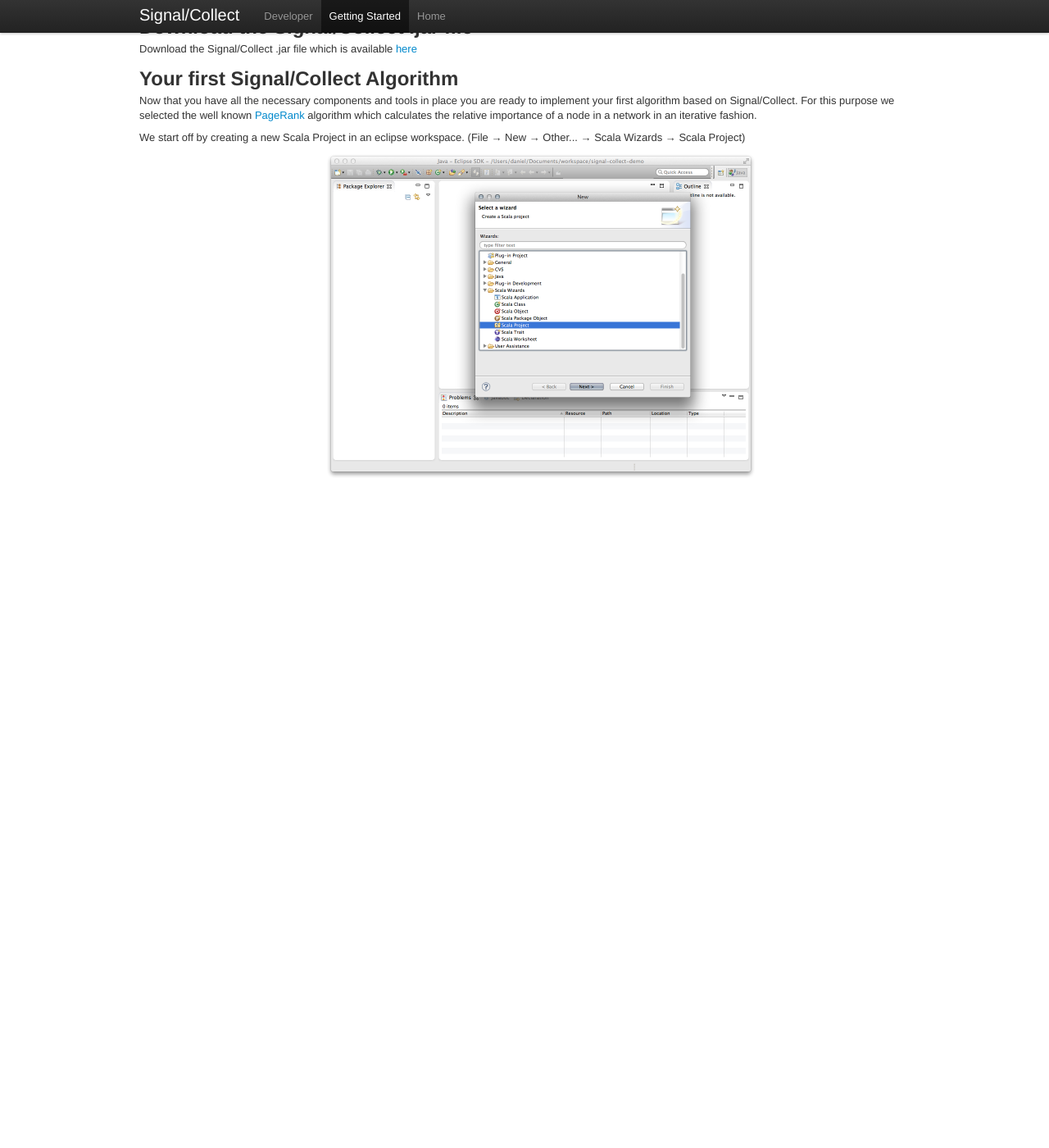
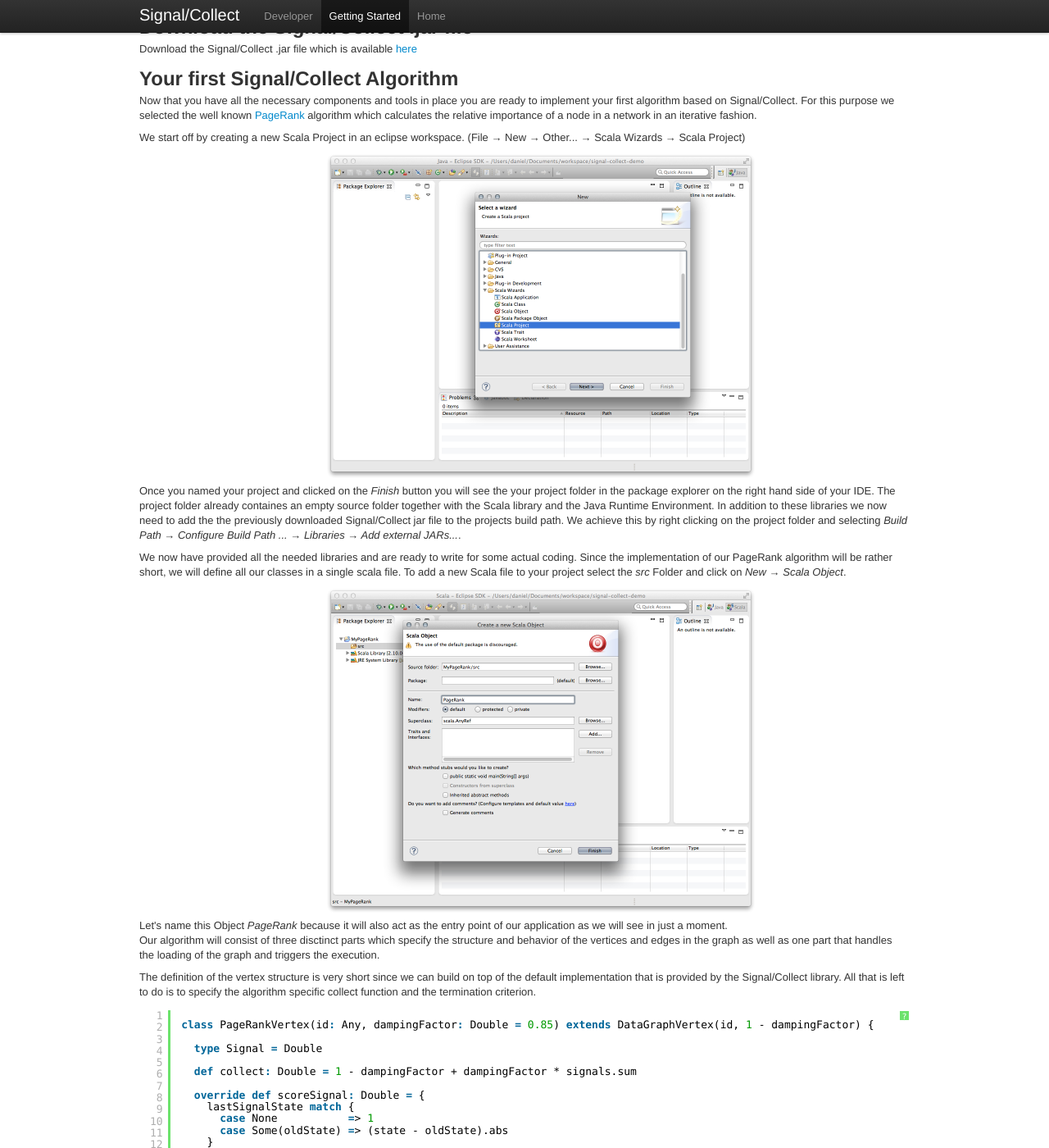
Before and after one commit to uzh/signal-collect, a Jekyll site: the page built from gettingStarted.html, in a window 1280 px wide and 1400 px high, scrolled down 444 px. Shown: the whole window at 82% size. Built offline with Jekyll 4.4.1, drawn with Linux system fonts in a browser that asks for light colours; comment, search, counter and statistics services are not loaded; before the commit the page ends 1074 px from its top, so only the background shows below that; some of the changed text lies outside the part shown.

Commit message:
more user docu

```diff
--- a/gettingStarted.html
+++ b/gettingStarted.html
@@ -22,3 +22,72 @@
 <div class="span12 pagination-centered">
 	<img src="images/eclipse_scala_project.png"  width="526" height="399" />
 </div>
+<p>Once you named your project and clicked on the <em>Finish</em> button you will see the your project folder in the package explorer on the right hand side of your IDE. The project folder already containes an empty source folder together with the Scala library and the Java Runtime Environment. In addition to these libraries we now need to add the the previously downloaded Signal/Collect jar file to the projects build path. We achieve this by right clicking on the project folder and selecting <em>Build Path → Configure Build Path ... → Libraries → Add external JARs...</em>.</p>
+<p>We now have provided all the needed libraries and are ready to write for some actual coding. Since the implementation of our PageRank algorithm will be rather short, we will define all our classes in a single scala file. To add a new Scala file to your project select the <em>src</em> Folder and click on <em>New → Scala Object</em>.</p>
+
+<div class="span12 pagination-centered">
+	<img src="images/eclipse_scala_object.png"  width="526" height="399" />
+</div>
+
+<p>Let's name this Object <em>PageRank</em> because it will also act as the entry point of our application as we will see in just a moment.<br/>
+	Our algorithm will consist of three disctinct parts which specify the structure and behavior of the vertices and edges in the graph as well as one part that handles the loading of the graph and triggers the execution.</p>
+
+	<p>The definition of the vertex structure is very short since we can build on top of the default implementation that is provided by the Signal/Collect library. All that is left to do is to specify the algorithm specific collect function and the termination criterion.</p>
+
+<pre class="brush: scala;">
+class PageRankVertex(id: Any, dampingFactor: Double = 0.85) extends DataGraphVertex(id, 1 - dampingFactor) {
+
+  type Signal = Double
+
+  def collect: Double = 1 - dampingFactor + dampingFactor * signals.sum
+
+  override def scoreSignal: Double = {
+    lastSignalState match {
+      case None           => 1
+      case Some(oldState) => (state - oldState).abs
+    }
+  }
+}
+</pre>
+	<p>Similarly we can also use the default edge implementation as a basis for our own edge and just modify its signal method.</p>
+
+<pre class="brush: scala;">
+class PageRankEdge(t: Any) extends DefaultEdge(t) {
+  type Source = PageRankVertex
+  def signal = source.state * weight / source.sumOfOutWeights
+}
+</pre>
+
+<p>As a final step we now have to define the entry point for our program together with the code that sets up the graph structure and runs the algorithm.<p>
+
+<pre class="brush: scala;">
+object PageRank extends App {
+  val graph = GraphBuilder.withConsole(true).build
+  graph.addVertex(new PageRankVertex(1))
+  graph.addVertex(new PageRankVertex(2))
+  graph.addVertex(new PageRankVertex(3))
+  graph.addEdge(1, new PageRankEdge(2))
+  graph.addEdge(2, new PageRankEdge(1))
+  graph.addEdge(2, new PageRankEdge(3))
+  graph.addEdge(3, new PageRankEdge(2))
+
+  val stats = graph.execute
+  graph.awaitIdle
+  println(stats)
+  graph.foreachVertex(println(_))
+
+  graph.awaitIdle
+  readLine
+  graph.shutdown
+}
+</pre>
+
+<p>A commented version of this algorithm is also available in our <a href="https://github.com/uzh/signal-collect/blob/master/src/main/scala/com/signalcollect/examples/PageRank.scala">GitHub repository</a>.
+
+	<p>Now take a deep breath and run your first PageRank algorithm on Signal/Collect.</p>
+
+	<div class="span12 pagination-centered">
+		<img src="images/eclipse_scala_run.png"  width="526" height="399" />
+	</div>
+
+	<p> The results of this simple graph are not very interesting but they should look similar to this output:</p>
```
Also changed, not shown: images/eclipse_scala_object.png (added), images/eclipse_scala_run.png (added).
